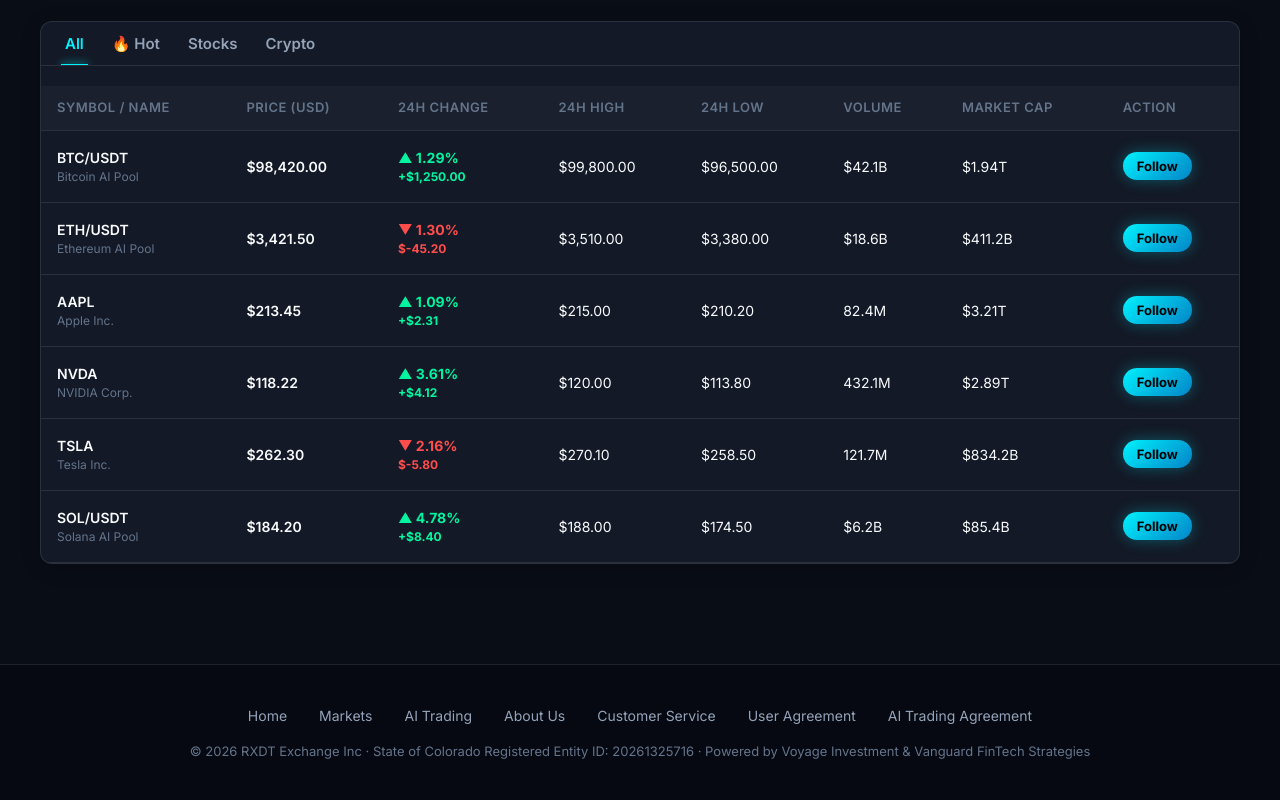
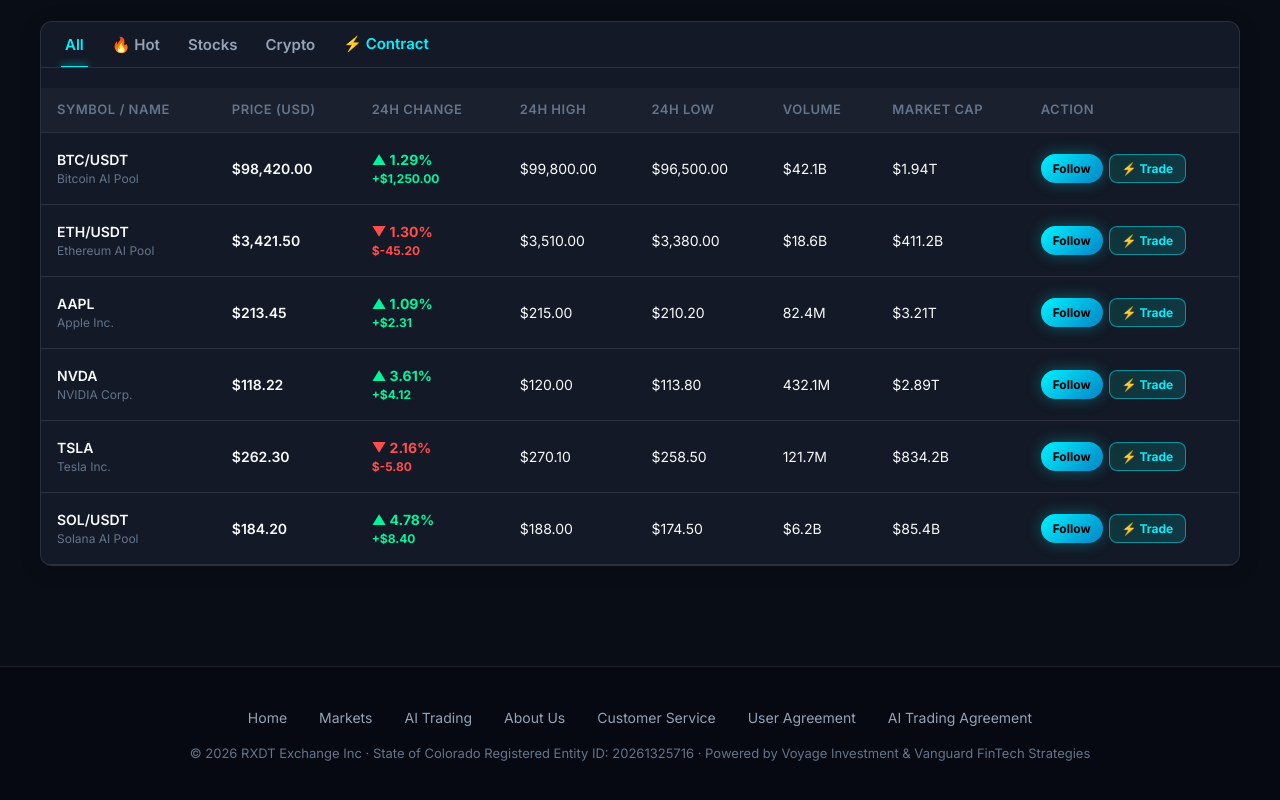
Before and after one commit to wldke2017/RXDT, a website with bundled scripts: page index.html in a window 1280 px wide. Both pictures are taken after a click on the element "Markets". Shown: the part 140-940 px from the top of the page. Built offline with nearby package versions, Linux system fonts and the light colour scheme.

Commit message:
feat: Integrate Contract trading into Markets page with Trade buttons per pair and Contract tab

```diff
--- a/css/components.css
+++ b/css/components.css
@@ -132,6 +132,28 @@
 .upload-box { border: 2px dashed rgba(0, 242, 254, 0.3); border-radius: 12px; padding: 24px; text-align: center; cursor: pointer; color: var(--text-muted); font-size: 14px; background: rgba(255, 255, 255, 0.02); transition: border-color 0.2s; }
 .upload-box:hover { border-color: #00f2fe; color: #00f2fe; }
 .upload-icon { font-size: 32px; margin-bottom: 8px; }
+
+/* ---- Market Trade Buttons ---- */
+.btn-trade-market {
+  padding: 6px 12px; font-size: 12px; font-weight: 700;
+  background: linear-gradient(135deg, rgba(0,196,154,0.15), rgba(0,242,254,0.15));
+  border: 1px solid rgba(0, 242, 254, 0.5);
+  border-radius: 8px; color: #00f2fe; cursor: pointer;
+  transition: all 0.2s; white-space: nowrap;
+}
+.btn-trade-market:hover {
+  background: linear-gradient(135deg, rgba(0,196,154,0.3), rgba(0,242,254,0.3));
+  box-shadow: 0 0 10px rgba(0,242,254,0.3); transform: translateY(-1px);
+}
+.btn-trade-modal {
+  height: 48px; font-size: 15px; font-weight: 800; border: none; border-radius: 12px;
+  background: linear-gradient(135deg, #00c49a, #00f2fe); color: #060b19;
+  cursor: pointer; transition: all 0.2s;
+}
+.btn-trade-modal:hover { box-shadow: 0 6px 20px rgba(0,196,154,0.5); transform: translateY(-2px); }
+.tab-btn.contract-tab { color: #00f2fe; border-bottom: 2px solid transparent; }
+.tab-btn.contract-tab.active { color: #00f2fe; border-bottom-color: #00f2fe; }
+
 
 /* ========================================
    CONTRACT TRADING PAGE
--- a/js/pages/market.js
+++ b/js/pages/market.js
@@ -35,6 +35,7 @@ export function render() {
         <button class="tab-btn" onclick="switchMarketTab('hot',this)">🔥 Hot</button>
         <button class="tab-btn" onclick="switchMarketTab('stocks',this)">Stocks</button>
         <button class="tab-btn" onclick="switchMarketTab('crypto',this)">Crypto</button>
+        <button class="tab-btn contract-tab" onclick="switchMarketTab('contract',this)">⚡ Contract</button>
       </div>
 
       <div class="table-container">
@@ -83,8 +84,15 @@ function renderMarketRows(data) {
       <td>$${fmt(item.low)}</td>
       <td>${item.volume}</td>
       <td>${item.marketCap}</td>
-      <td><button class="btn-primary" style="padding:6px 14px;font-size:13px;" onclick="event.stopPropagation();openFollowFromMarket('${item.symbol}')">Follow</button></td>
-    </tr >
+      <td>
+        <div style="display:flex;gap:6px;">
+          <button class="btn-primary" style="padding:6px 12px;font-size:12px;" onclick="event.stopPropagation();openFollowFromMarket('${item.symbol}')">Follow</button>
+          <button class="btn-trade-market" onclick="event.stopPropagation();openContractFromMarket('${item.symbol}')">
+            ⚡ Trade
+          </button>
+        </div>
+      </td>
+    </tr>
   `).join('');
 }
 
@@ -130,9 +138,14 @@ function renderDetailContent(item) {
       <p style="font-size:14px;color:var(--text-sub);line-height:1.6;">${item.description || getStockDescription(item.symbol)}</p>
     </div>
 
-    <button class="btn-dark" style="width:100%;height:48px;font-size:16px;" onclick="openFollowFromMarket('${item.symbol}');closeModal('market-detail-modal')">
-      Follow This Order
-    </button>`;
+    <div style="display:grid;grid-template-columns:1fr 1fr;gap:12px;">
+      <button class="btn-dark" style="height:48px;font-size:15px;" onclick="openFollowFromMarket('${item.symbol}');closeModal('market-detail-modal')">
+        ⚡ Follow Order
+      </button>
+      <button class="btn-trade-modal" onclick="openContractFromMarket('${item.symbol}');closeModal('market-detail-modal')">
+        📊 Trade Now
+      </button>
+    </div>`;
 }
 
 function generateSparkline(item) {
@@ -198,6 +211,11 @@ export function init(page) {
     if (tab === 'hot') data = currentMarketData.filter(m => m.hot);
     else if (tab === 'stocks') data = currentMarketData.filter(m => !m.symbol.includes('/'));
     else if (tab === 'crypto') data = currentMarketData.filter(m => m.symbol.includes('/'));
+    else if (tab === 'contract') {
+      // Contract tab: navigate to contract page
+      window.location.hash = '#/contract';
+      return;
+    }
     else data = currentMarketData;
     const tbody = document.getElementById('market-tbody');
     if (tbody) tbody.innerHTML = renderMarketRows(data);
@@ -231,6 +249,23 @@ export function init(page) {
     window.location.hash = '#/follow';
   };
 
+  window.openContractFromMarket = function(symbol) {
+    if (!store.checkAuth()) { window.location.hash = '#/login'; return; }
+    // Map market symbol to Binance pair format
+    let pair = symbol.replace('/', '');
+    // If it's a stock (no USDT), don't allow contract on it
+    if (!pair.endsWith('USDT')) {
+      toast('Contract trading is only available for crypto pairs', 'error');
+      return;
+    }
+    // Navigate to contract page with pre-selected pair
+    window.location.hash = '#/contract';
+    // After navigation, select the pair (short delay for page to load)
+    setTimeout(() => {
+      if (typeof window.selectPair === 'function') window.selectPair(pair);
+    }, 400);
+  };
+
   // Close modal on overlay click
   const overlay = document.getElementById('market-detail-modal');
   if (overlay) {
```
